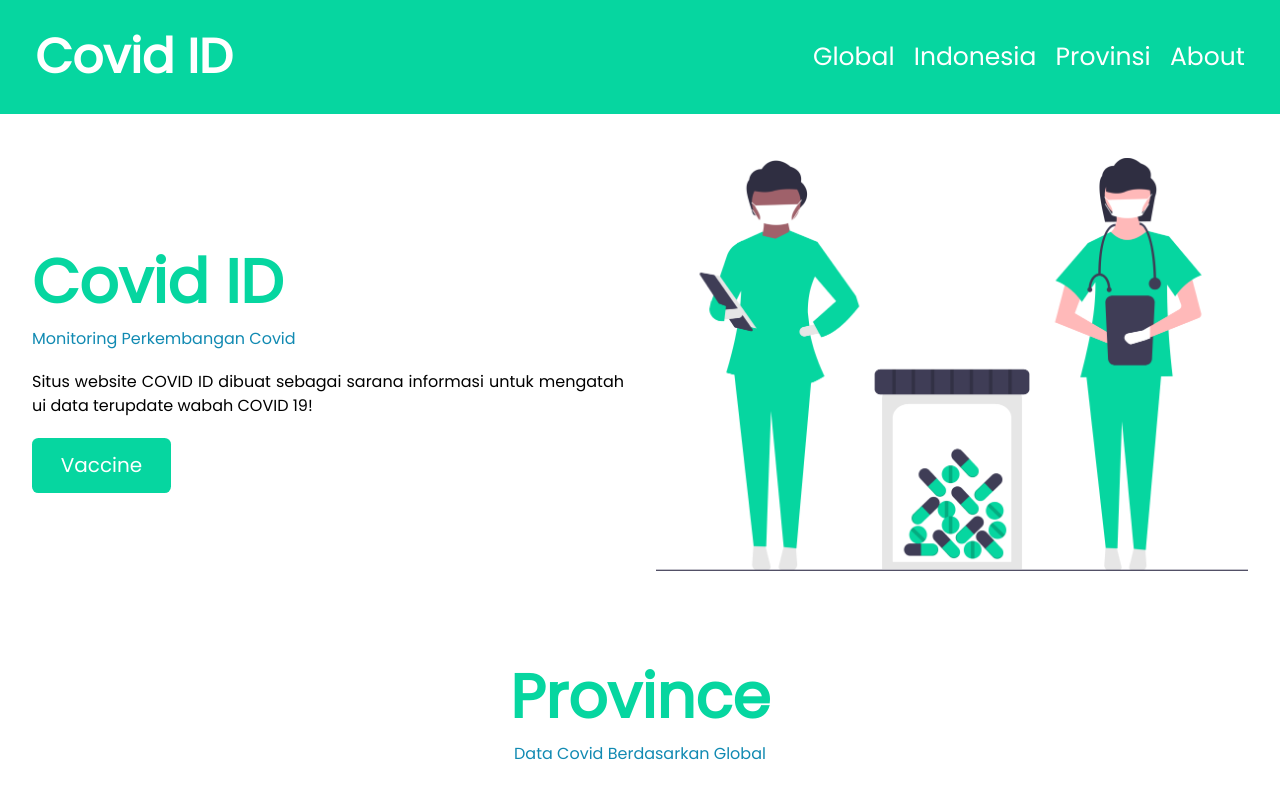
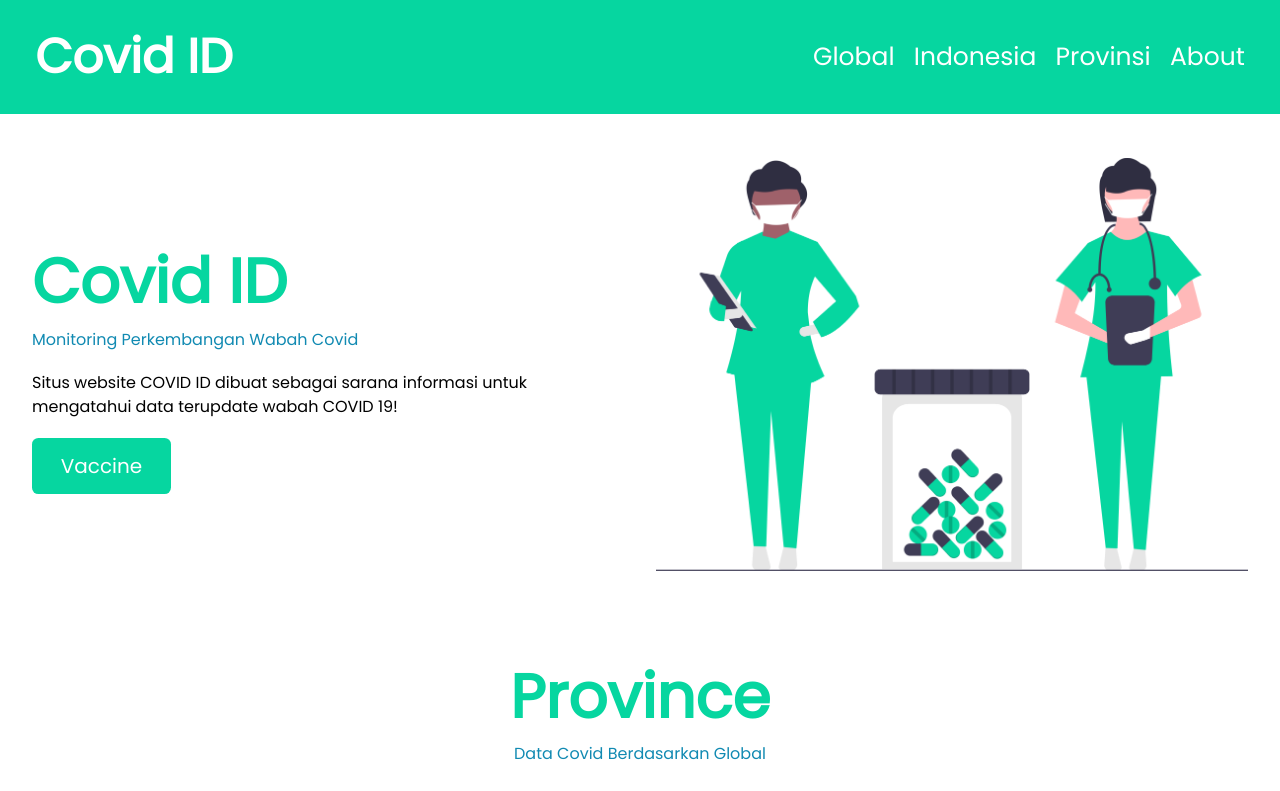
Before and after one commit to NelanJoe/kuliah-fe-final-test, a React (Vite) app: page /provinsi in a window 1280 px wide. Shown: the top 791 px of the page. Built offline with nearby package versions, Linux system fonts and the light colour scheme.

Commit message:
add: variants text & heading

```diff
--- a/src/components/Hero/Hero.jsx
+++ b/src/components/Hero/Hero.jsx
@@ -1,16 +1,27 @@
 import heroImg from "../../assets/img/hero.png";
+import Heading from "../ui/Heading";
+import Title from "../ui/Title";
 import StyledHero from "./StyledHero";
 
 const Hero = () => {
   return (
     <StyledHero>
       <div className="hero__left">
-        <h1 className="title">Covid ID</h1>
-        <p className="subtitle">Monitoring Perkembangan Covid</p>
-        <p className="description">
+        <Heading
+          as={"h1"}
+          color={"primary"}
+          $fontSize={"62px"}
+          $fontWeight={700}
+        >
+          Covid ID
+        </Heading>
+        <Title color={"secondary"} $mb={`1.2rem`}>
+          Monitoring Perkembangan Wabah Covid
+        </Title>
+        <Title $mb={"1.2rem"}>
           Situs website COVID ID dibuat sebagai sarana informasi untuk
           mengatahui data terupdate wabah COVID 19!
-        </p>
+        </Title>
         <button className="btn">Vaccine</button>
       </div>
       <div className="hero__right">
--- a/src/components/Hero/StyledHero.jsx
+++ b/src/components/Hero/StyledHero.jsx
@@ -8,16 +8,10 @@ const StyledHero = styled.div`
   text-align: center;
   margin-top: 1.2rem;
 
-  .hero__left .title {
-    font-size: 61px;
-    font-weight: 700;
-    color: ${({ theme }) => theme.colors.primary};
-  }
-
-  .hero__left .subtitle {
+  /* .hero__left .subtitle {
     color: ${({ theme }) => theme.colors.secondary};
     margin-bottom: 1.2rem;
-  }
+  } */
 
   .hero__left .description {
     color: $color-gray;
@@ -41,6 +35,7 @@ const StyledHero = styled.div`
 
   @media only screen and (min-width: 768px) {
     flex-direction: row;
+    justify-content: space-between;
     align-items: center;
     text-align: left;
     margin-top: 1.8rem;
--- /dev/null
+++ b/src/components/ui/Heading/index.jsx
@@ -0,0 +1,15 @@
+import { styled } from "styled-components";
+
+const Heading = styled.h1`
+  font-size: ${({ $fontSize }) => $fontSize};
+  font-weight: ${({ $fontWeight }) => $fontWeight};
+  color: ${({ theme, color }) => theme.colors[color]};
+  text-align: ${({ $textAlign }) => $textAlign};
+
+  margin: ${({ $m, $my, $mx }) =>
+    `${$m}` && (`${$my} 0 ${$my} 0` || `0 ${$mx} 0 ${$my}`)};
+  margin-top: ${({ $mt }) => $mt || 0};
+  margin-bottom: ${({ $mb }) => $mb || 0};
+`;
+
+export default Heading;
--- /dev/null
+++ b/src/components/ui/Title/index.jsx
@@ -0,0 +1,15 @@
+import { styled } from "styled-components";
+
+const Title = styled.p`
+  font-size: ${({ $fontSize }) => $fontSize};
+  font-weight: ${({ $fontWeight }) => $fontWeight};
+  color: ${({ theme, color }) => theme.colors[color]};
+  text-align: ${({ $textAlign }) => $textAlign};
+
+  margin: ${({ $m, $my, $mx }) =>
+    `${$m}` && (`${$my} 0 ${$my} 0` || `0 ${$mx} 0 ${$my}`)};
+  margin-top: ${({ $mt }) => $mt || 0};
+  margin-bottom: ${({ $mb }) => $mb || 0};
+`;
+
+export default Title;
```
Also changed, not shown: src/components/Regions/index.jsx (+19 -2 lines).
